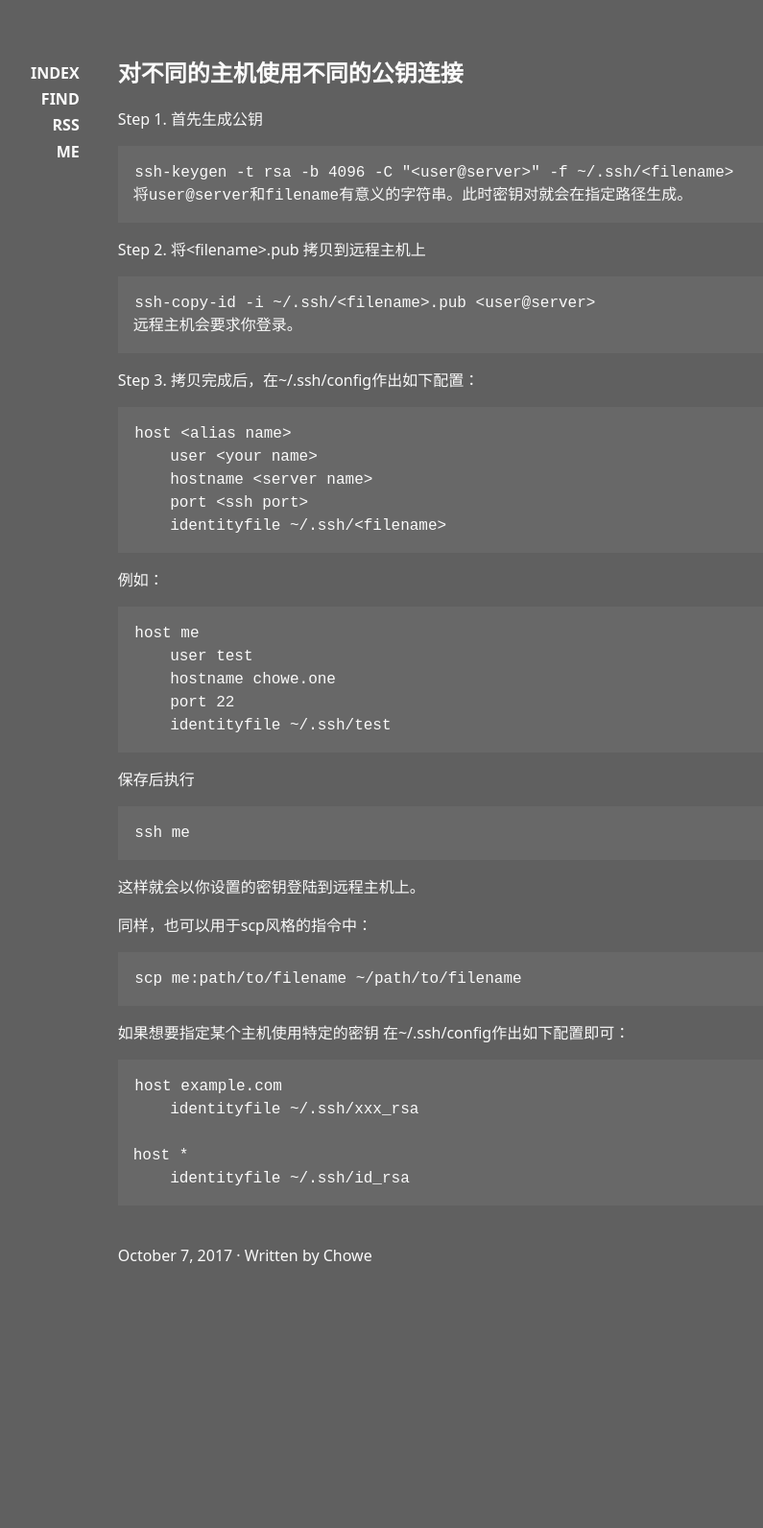
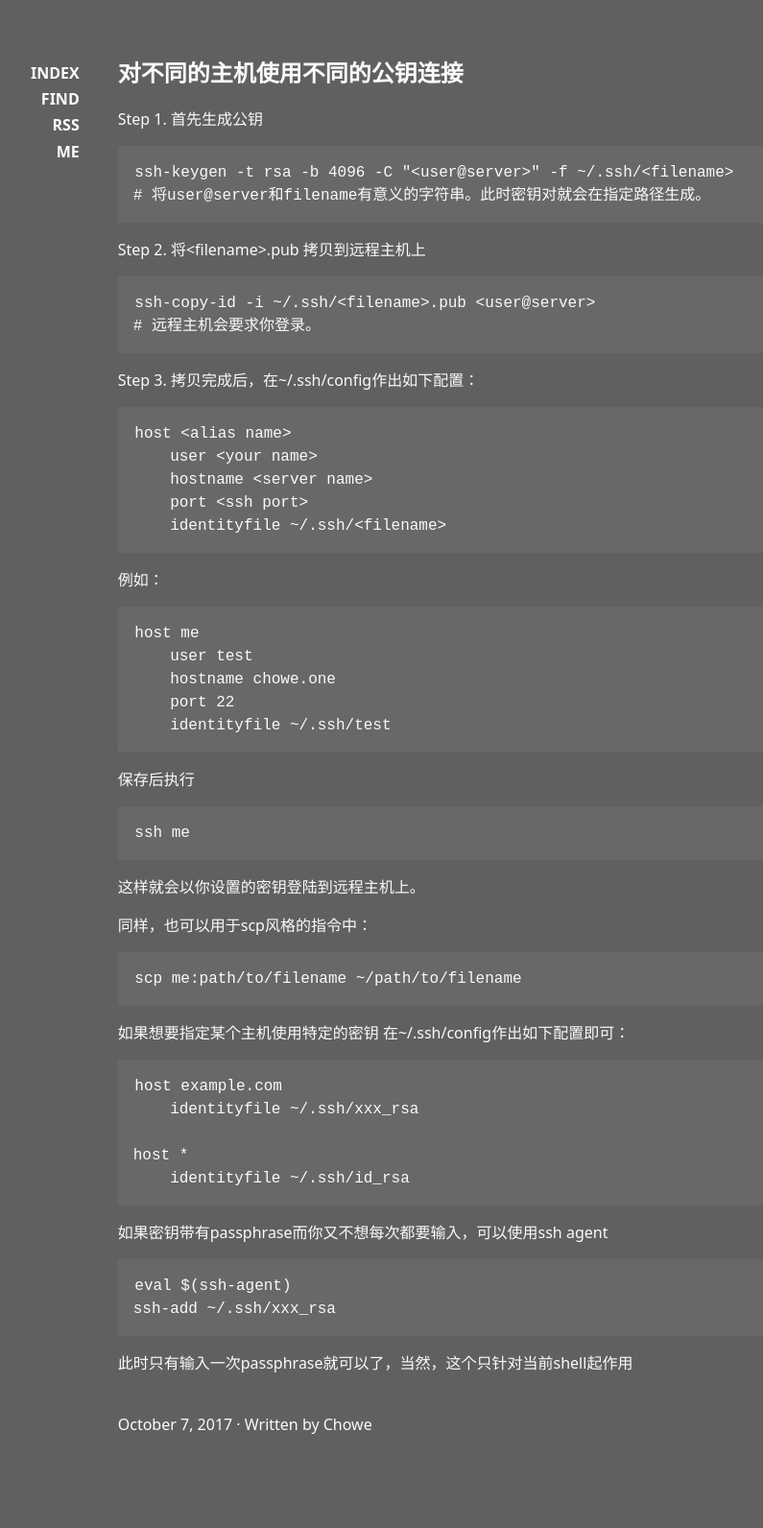
Before and after one commit to fixed-link/fixed-link.com, a Jekyll site: the page built from _posts/2017-10-07-using-different-ssh-key.md, in a window 1280 px wide. Shown: the whole page at 96% size, without its empty margins (160-955 px from the left). Built offline with Jekyll 4.4.1, drawn with Linux system fonts in a browser that asks for light colours; before the commit the page ends 1416 px from its top, so only the background shows below that.

Commit message:
add ssh agent

````diff
--- a/_posts/2017-10-07-using-different-ssh-key.md
+++ b/_posts/2017-10-07-using-different-ssh-key.md
@@ -10,12 +10,12 @@ tags: [doc]
 Step 1. 首先生成公钥
 ```
 ssh-keygen -t rsa -b 4096 -C "<user@server>" -f ~/.ssh/<filename>
-将user@server和filename有意义的字符串。此时密钥对就会在指定路径生成。
+# 将user@server和filename有意义的字符串。此时密钥对就会在指定路径生成。
 ```
 Step 2. 将\<filename\>.pub 拷贝到远程主机上
 ```
 ssh-copy-id -i ~/.ssh/<filename>.pub <user@server>
-远程主机会要求你登录。
+# 远程主机会要求你登录。
 ```
 Step 3. 拷贝完成后，在~/.ssh/config作出如下配置：
 ```
@@ -53,3 +53,10 @@ host example.com
 host *
     identityfile ~/.ssh/id_rsa
 ```
+
+如果密钥带有passphrase而你又不想每次都要输入，可以使用ssh agent
+```
+eval $(ssh-agent)
+ssh-add ~/.ssh/xxx_rsa
+```
+此时只有输入一次passphrase就可以了，当然，这个只针对当前shell起作用
````
